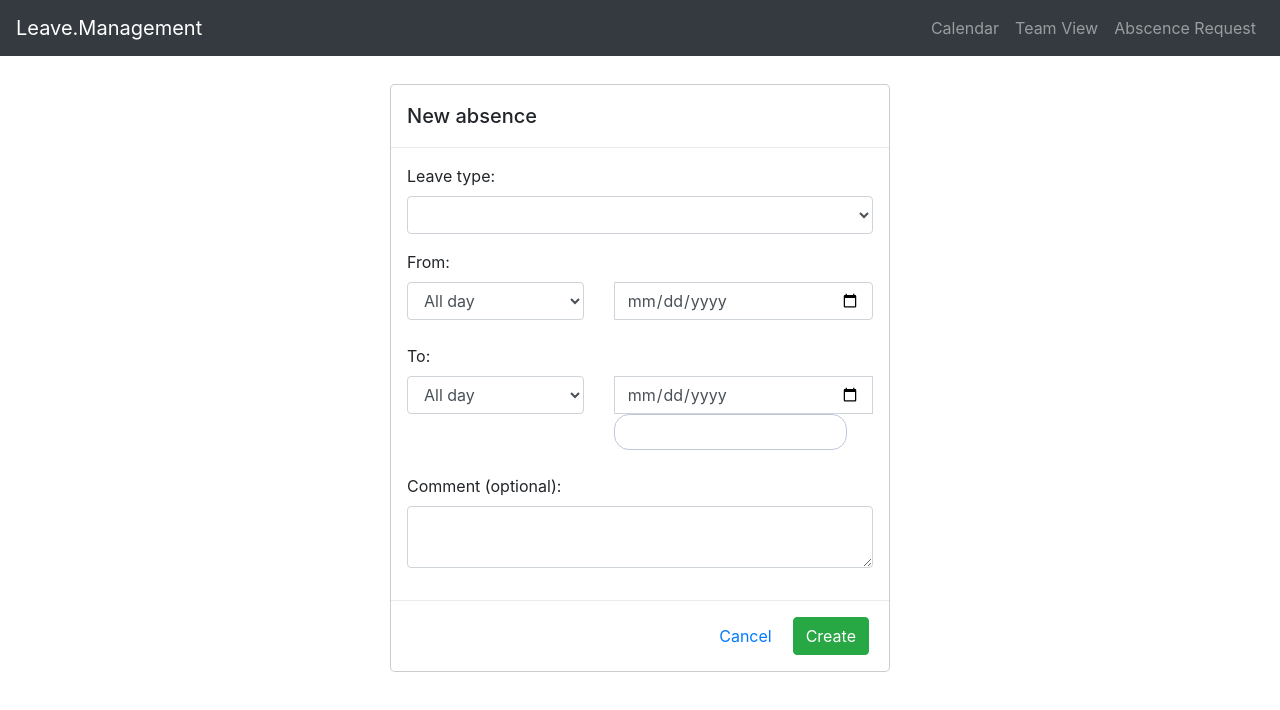
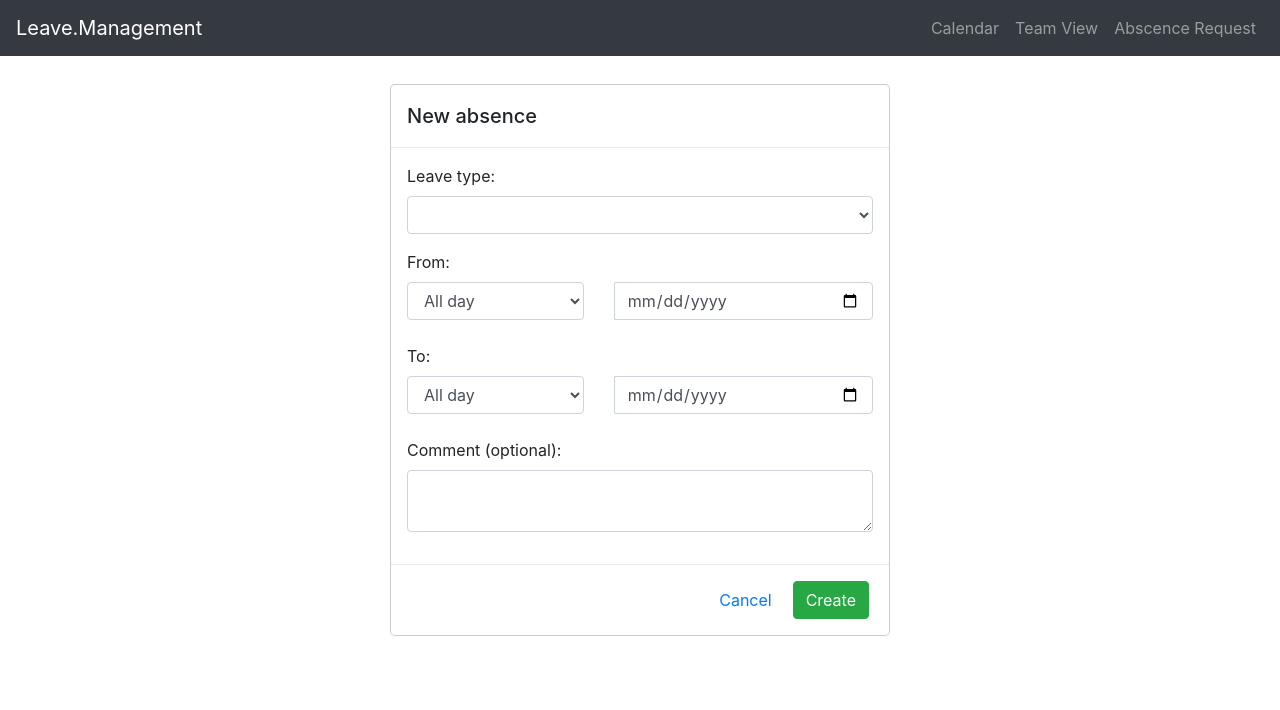
Before and after one commit to OLORUNTOBI-LEVELUP/server, a React (Create React App) app: page /abscencerequest in a window 1280 px wide. Shown: the top 710 px of the page. Built offline with nearby package versions, Linux system fonts and the light colour scheme.

Commit message:
made changes

```diff
--- a/src/comonents/abscencerequest.jsx
+++ b/src/comonents/abscencerequest.jsx
@@ -2,11 +2,12 @@ import React from "react";
 import "./abscencerequest.css";
 import { Nav, Navbar } from "react-bootstrap";
 
-var date1 = new Date(document.getElementById('from'));
-var date2 = new Date(document.getElementById("to"));
-var duration = Math.floor((Date.UTC(date2.getFullYear(), date2.getMonth(), date2.getDate()) - Date.UTC(date1.getFullYear(), date1.getMonth(), date1.getDate()) ) /(1000 * 60 * 60 * 24));
+
 
 var date_diff_indays = function(date1, date2) {
+   date1 = new Date(document.getElementById('from'));
+   date2 = new Date(document.getElementById("to"));
+  var duration = Math.floor((Date.UTC(date2.getFullYear(), date2.getMonth(), date2.getDate()) - Date.UTC(date1.getFullYear(), date1.getMonth(), date1.getDate()) ) /(1000 * 60 * 60 * 24));
     return duration;
   }
 
@@ -137,8 +138,8 @@ export default class Abscencerequest extends React.Component {
               <div class="col-md-7">
                 <div class="input-group">
                   <span class="input-group-addon"><i class="fa fa-calendar"></i></span>
-                  <input type="date" class="form-control book-leave-to-input" id="to" data-provide="datepicker" data-date-autoclose="1" data-date-format="yyyy-mm-dd" data-date-week-start="1"  name="to_date" />
-                  <input type="number" value= {date_diff_indays} />
+                  <input type="date" class="form-control book-leave-to-input" id="to" data-provide="datepicker" data-date-autoclose="1" data-date-format="yyyy-mm-dd" data-date-week-start="1"  name="to_date"  />
+
                 </div>
               </div>
             </div>
```
